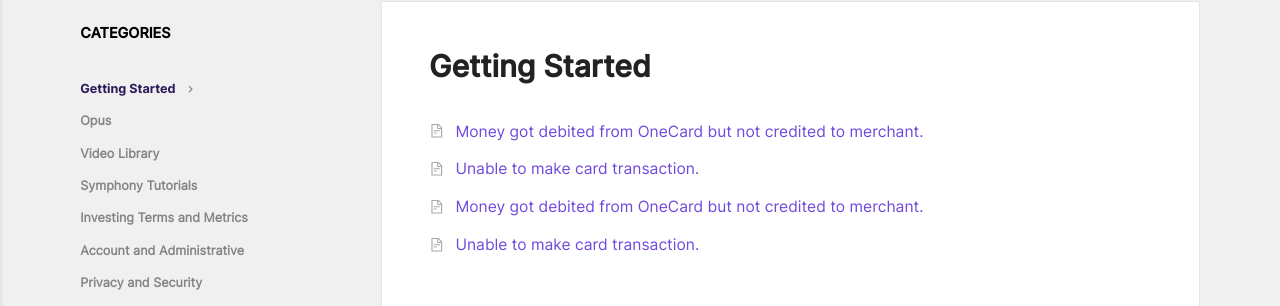
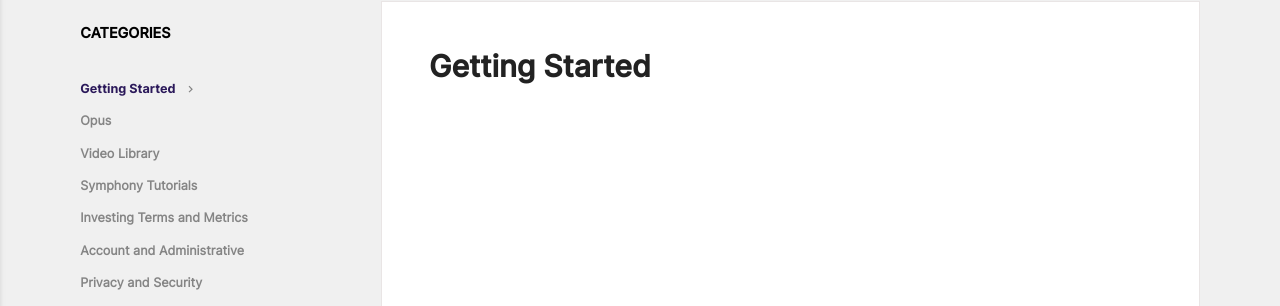
Before and after one commit to mufaqar/fundgazer-blog, a Next.js app: page /need-help/help-category in a window 1280 px wide. Shown: the part 129-435 px from the top of the page. Built offline with nearby package versions, Linux system fonts and the light colour scheme; what @lyket/react would draw is missing.

Commit message:
need help

```diff
--- a/pages/need-help/help-category.js
+++ b/pages/need-help/help-category.js
@@ -45,7 +45,7 @@ function Help_Category() {
               <h2 className='md:text-[30px] leading-[36px] font-semibold font-interMedium mb-10 text-[#222222]'>
                 {item?.cat_name}
               </h2>
-              <ul className='grid gap-4'>
+              {/* <ul className='grid gap-4'>
                 {item?.articles.map((article, idx) => (
                   <li key={idx} className='flex gap-3 text-[15.6px] leading-[23.4px] font-medium font-interRegular text-skin-primary items-center cursor-pointer'
                     onClick={() => handleArticles(idx)}>
@@ -55,10 +55,10 @@ function Help_Category() {
                 {item?.articles.map((article, idx) => (
                   <div key={idx} className={openArticle === idx ? 'absolute w-full h-full top-0  left-0 right-0 block text-gray-500' : 'hidden'}>
                     <AiOutlineClose className='text-4xl font-bold text-[#222222] absolute right-10 top-10 cursor-pointer' onClick={() => setOpenArticle(false)} />
-                    {/* <ArticleContent data={article} /> */}
+                    <ArticleContent data={article} />
                   </div>
                 ))}
-              </ul>
+              </ul> */}
             </div>
           ))}
         </div>
```
